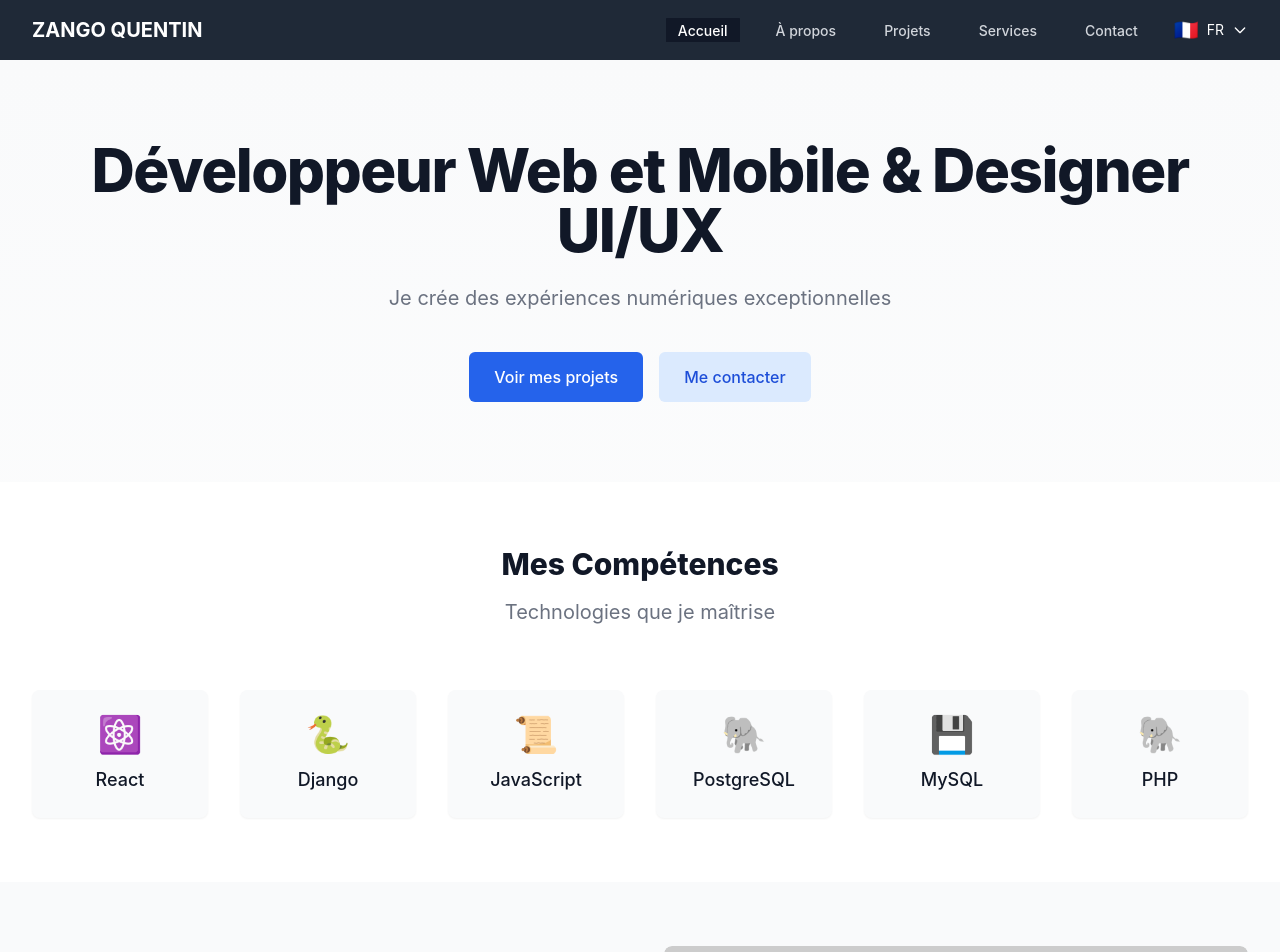
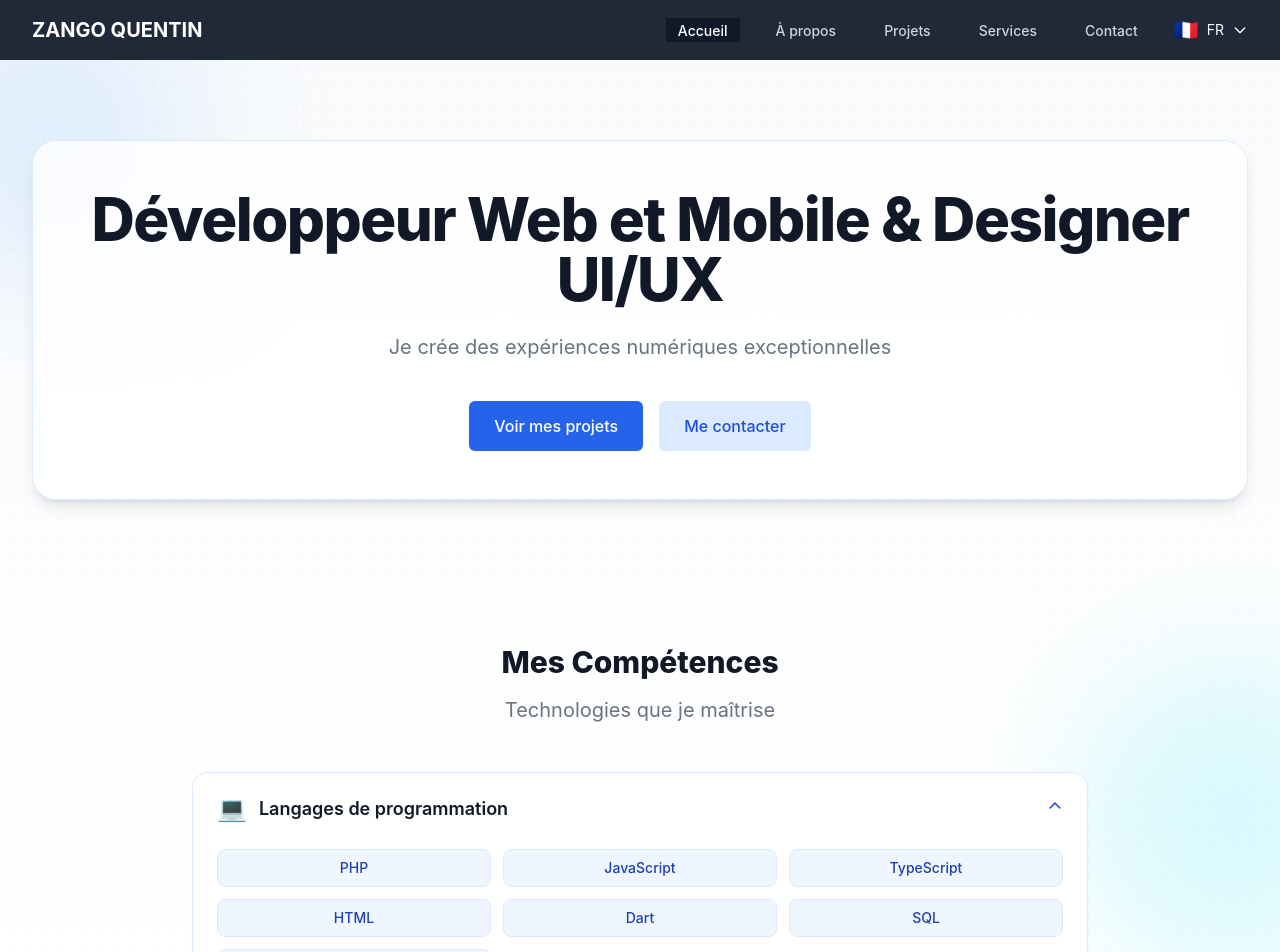
Before and after one commit to quentinzango/mon-portfolio, a React (Create React App) app: page / in a window 1280 px wide. Shown: the top 952 px of the page. Built offline with nearby package versions, Linux system fonts and the light colour scheme.

Commit message:
correction3

```diff
--- a/src/pages/Home.js
+++ b/src/pages/Home.js
@@ -1,4 +1,4 @@
-import React from 'react';
+import React, { useState } from 'react';
 import { motion } from 'framer-motion';
 import { useTranslation } from 'react-i18next';
 import { Link } from 'react-router-dom';
@@ -7,19 +7,51 @@ const heroImage = 'https://placehold.co/1200x800/png?text=Portfolio';
 
 const Home = () => {
   const { t } = useTranslation();
+  const [openSkillCategory, setOpenSkillCategory] = useState('languages');
+
+  const skillCategories = [
+    {
+      id: 'languages',
+      title: 'Langages de programmation',
+      icon: '💻',
+      items: ['PHP', 'JavaScript', 'TypeScript', 'HTML', 'Dart', 'SQL', 'Python']
+    },
+    {
+      id: 'frameworks',
+      title: 'Frameworks et outils UI',
+      icon: '🧩',
+      items: ['CakePHP', 'Django', 'Laravel', 'Next.js', 'Bootstrap', 'Tailwind CSS', 'Flutter']
+    },
+    {
+      id: 'sgbd',
+      title: 'SGBD et plateformes de données',
+      icon: '🗄️',
+      items: ['MySQL', 'PostgreSQL', 'Firebase', 'Supabase']
+    },
+    {
+      id: 'third-party',
+      title: 'Compétences tiers',
+      icon: '🤝',
+      items: ['Intégration API REST', 'Git / GitHub', 'Déploiement Vercel', 'Méthodes Agile', 'Résolution de problèmes']
+    }
+  ];
 
   return (
-    <div className="min-h-screen bg-gradient-to-b from-gray-50 to-white">
+    <div className="relative min-h-screen bg-gradient-to-b from-slate-50 via-white to-blue-50 overflow-hidden">
+      <div className="pointer-events-none absolute -top-16 -left-24 w-72 h-72 bg-blue-200/40 blur-3xl rounded-full" />
+      <div className="pointer-events-none absolute top-1/3 -right-28 w-80 h-80 bg-cyan-200/40 blur-3xl rounded-full" />
+      <div className="pointer-events-none absolute inset-0 opacity-[0.03] bg-[radial-gradient(#0f172a_1px,transparent_1px)] [background-size:18px_18px]" />
+
       {/* Hero Section */}
-      <section className="py-20 px-4 sm:px-6 lg:px-8">
+      <section className="relative py-20 px-4 sm:px-6 lg:px-8">
         <div className="max-w-7xl mx-auto">
           <AnimatedSection>
-            <div className="text-center">
+            <div className="text-center bg-white/80 backdrop-blur rounded-3xl border border-blue-100 shadow-lg p-8 sm:p-12">
               <motion.h1
                 initial={{ opacity: 0, y: 20 }}
                 animate={{ opacity: 1, y: 0 }}
                 transition={{ duration: 0.6 }}
-                className="text-4xl font-extrabold text-gray-900 sm:text-5xl sm:tracking-tight lg:text-6xl"
+                className="text-4xl font-extrabold text-gray-900 sm:text-5xl sm:tracking-tight lg:text-6xl leading-tight"
               >
                 {t('home.title', 'Développeur Full Stack Passionné')}
               </motion.h1>
@@ -56,7 +88,7 @@ const Home = () => {
       </section>
 
       {/* Compétences */}
-      <section className="py-16 bg-white">
+      <section className="py-16">
         <div className="max-w-7xl mx-auto px-4 sm:px-6 lg:px-8">
           <AnimatedSection>
             <div className="text-center">
@@ -69,33 +101,52 @@ const Home = () => {
             </div>
           </AnimatedSection>
 
-          <div className="mt-16 grid grid-cols-2 gap-8 md:grid-cols-3 lg:grid-cols-6">
-            {[
-            { name: 'React', emoji: '⚛️' },
-            { name: 'Django', emoji: '🐍' },
-            { name: 'JavaScript', emoji: '📜' },
-            { name: 'PostgreSQL', emoji: '🐘' },
-            { name: 'MySQL', emoji: '💾' },
-            { name: 'PHP', emoji: '🐘' }
-          ].map((skill, index) => (
-              <AnimatedSection key={skill.name} delay={index * 0.1}>
-                <motion.div
-                  whileHover={{ y: -5 }}
-                  className="flex flex-col items-center p-6 bg-gray-50 rounded-lg shadow-sm hover:shadow-md transition-shadow"
-                >
-                  <div className="text-4xl mb-3">
-                    {skill.emoji}
-                  </div>
-                  <h3 className="text-lg font-medium text-gray-900">{skill.name}</h3>
-                </motion.div>
-              </AnimatedSection>
-            ))}
+          <div className="mt-12 max-w-4xl mx-auto space-y-4">
+            {skillCategories.map((category, index) => {
+              const isOpen = openSkillCategory === category.id;
+
+              return (
+                <AnimatedSection key={category.id} delay={index * 0.1}>
+                  <motion.div
+                    whileHover={{ y: -2 }}
+                    className="bg-white/95 backdrop-blur border border-blue-100 rounded-2xl shadow-sm overflow-hidden"
+                  >
+                    <button
+                      type="button"
+                      onClick={() => setOpenSkillCategory(isOpen ? null : category.id)}
+                      className="w-full px-6 py-5 flex items-center justify-between text-left hover:bg-blue-50/60 transition-colors"
+                    >
+                      <div className="flex items-center gap-3">
+                        <span className="text-2xl" aria-hidden="true">{category.icon}</span>
+                        <h3 className="text-lg font-semibold text-gray-900">{category.title}</h3>
+                      </div>
+                      <span className={`text-xl text-blue-700 transition-transform ${isOpen ? 'rotate-180' : ''}`}>⌄</span>
+                    </button>
+
+                    {isOpen && (
+                      <div className="px-6 pb-6">
+                        <div className="grid grid-cols-2 sm:grid-cols-3 gap-3 pt-1">
+                          {category.items.map((item) => (
+                            <span
+                              key={item}
+                              className="inline-flex justify-center items-center px-3 py-2 rounded-lg text-sm font-medium bg-blue-50 text-blue-800 border border-blue-100"
+                            >
+                              {item}
+                            </span>
+                          ))}
+                        </div>
+                      </div>
+                    )}
+                  </motion.div>
+                </AnimatedSection>
+              );
+            })}
           </div>
         </div>
       </section>
 
       {/* À propos */}
-      <section className="py-16 bg-gray-50">
+      <section className="py-16 bg-white/70 backdrop-blur-sm">
         <div className="max-w-7xl mx-auto px-4 sm:px-6 lg:px-8">
           <AnimatedSection>
             <div className="lg:grid lg:grid-cols-2 lg:gap-12 items-center">
--- a/src/pages/Service.js
+++ b/src/pages/Service.js
@@ -1,6 +1,7 @@
 import React from 'react';
 import { motion } from 'framer-motion';
 import { useTranslation } from 'react-i18next';
+import { Link } from 'react-router-dom';
 import AnimatedSection from '../components/AnimatedSection';
 
 const Services = () => {
@@ -45,7 +46,11 @@ const Services = () => {
   ];
 
   return (
-    <div className="min-h-screen bg-gray-50 py-12 px-4 sm:px-6 lg:px-8">
+    <div className="relative min-h-screen bg-gradient-to-b from-slate-50 via-white to-blue-50 py-12 px-4 sm:px-6 lg:px-8 overflow-hidden">
+      <div className="pointer-events-none absolute -top-28 -left-24 w-80 h-80 bg-blue-200/40 blur-3xl rounded-full" />
+      <div className="pointer-events-none absolute -bottom-24 -right-20 w-96 h-96 bg-cyan-200/30 blur-3xl rounded-full" />
+      <div className="pointer-events-none absolute inset-0 opacity-[0.03] bg-[radial-gradient(#1e3a8a_1px,transparent_1px)] [background-size:20px_20px]" />
+
       <div className="max-w-7xl mx-auto">
         <AnimatedSection>
           <div className="text-center mb-16">
@@ -73,8 +78,9 @@ const Services = () => {
             <AnimatedSection key={index} delay={index * 0.1}>
               <motion.div
                 whileHover={{ y: -5 }}
-                className="bg-white p-8 rounded-xl shadow-sm hover:shadow-md transition-shadow h-full"
+                className="relative bg-white/90 backdrop-blur p-8 rounded-xl shadow-sm hover:shadow-xl hover:shadow-blue-100 transition-all duration-300 h-full border border-gray-100"
               >
+                <div className="absolute top-0 left-0 w-full h-1 bg-gradient-to-r from-blue-500 via-cyan-500 to-emerald-400 rounded-t-xl" />
                 <div className="text-4xl mb-4">{service.icon}</div>
                 <h3 className="text-xl font-bold text-gray-900 mb-3">{service.title}</h3>
                 <p className="text-gray-600">{service.description}</p>
@@ -84,7 +90,7 @@ const Services = () => {
         </div>
 
         <AnimatedSection>
-          <div className="mt-16 bg-white rounded-xl shadow-sm p-8">
+          <div className="mt-16 bg-white/95 border border-blue-100 rounded-2xl shadow-lg p-8">
             <div className="text-center">
               <h2 className="text-2xl font-bold text-gray-900 mb-4">
                 {t('services.cta.title', 'Prêt à démarrer votre projet ?')}
@@ -92,13 +98,17 @@ const Services = () => {
               <p className="text-gray-600 mb-6 max-w-2xl mx-auto">
                 {t('services.cta.description', 'Contactez-moi pour discuter de votre projet et voir comment je peux vous aider à le concrétiser.')}
               </p>
-              <motion.button
+              <motion.div
                 whileHover={{ scale: 1.05 }}
                 whileTap={{ scale: 0.95 }}
-                className="inline-flex items-center px-6 py-3 border border-transparent text-base font-medium rounded-md text-white bg-blue-600 hover:bg-blue-700 focus:outline-none focus:ring-2 focus:ring-offset-2 focus:ring-blue-500"
               >
-                {t('services.cta.button', 'Me contacter')}
-              </motion.button>
+                <Link
+                  to="/contact"
+                  className="inline-flex items-center px-6 py-3 border border-transparent text-base font-medium rounded-md text-white bg-blue-600 hover:bg-blue-700 focus:outline-none focus:ring-2 focus:ring-offset-2 focus:ring-blue-500"
+                >
+                  {t('services.cta.button', 'Me contacter')}
+                </Link>
+              </motion.div>
             </div>
           </div>
         </AnimatedSection>
```
Also changed, not shown: src/assets/im12.png.
